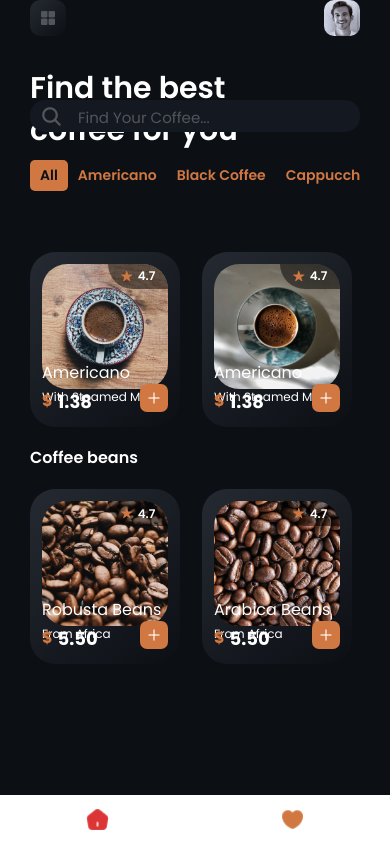
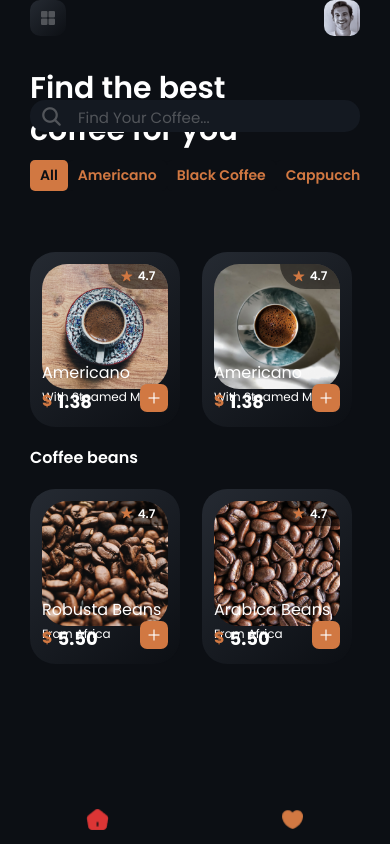
Before and after one commit to yassineltayeb/react-native-coffee-shop, a React Native app: screen / in a window 390 px wide. Built offline with nearby package versions, Linux system fonts and the light colour scheme.

Commit message:
fixed navigation background issue

```diff
--- a/components/common/Navigation.tsx
+++ b/components/common/Navigation.tsx
@@ -15,8 +15,8 @@ const Navigation: React.FC<NavigationProps> = ({}) => {
         screenOptions={{
           headerShown: false,
           tabBarStyle: {
-            // backgroundColor: COLORS.primaryBlackHex,
-            backgroundColor: `rgba(${COLORS.primaryBlackHex}, 0.5)`,
+            backgroundColor: COLORS.primaryBlackHex,
+            // backgroundColor: `rgba(${COLORS.primaryBlackHex}, 0.5)`,
             borderTopWidth: 0,
             // position:"absolute"
           },
```
